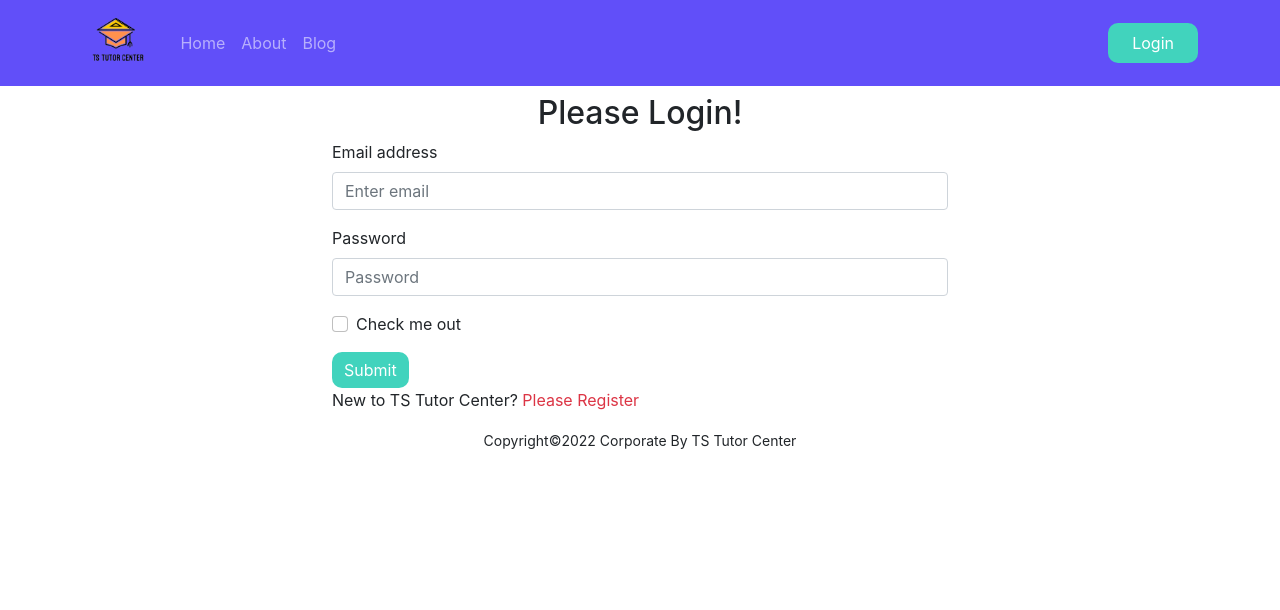
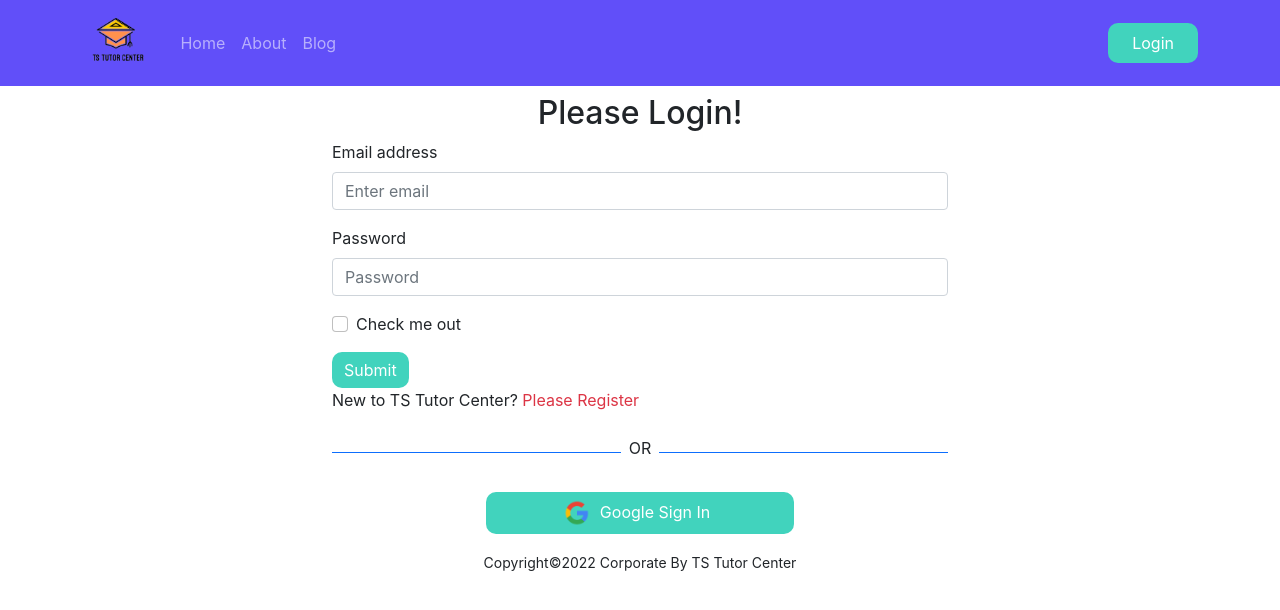
Before and after one commit to tanverrana/ts-tutor-center, a React (Create React App) app: page /login in a window 1280 px wide. Shown: the top 610 px of the page. Built offline with nearby package versions, Linux system fonts and the light colour scheme; no server answers.

Commit message:
google login button

```diff
--- a/src/components/Login/Login.js
+++ b/src/components/Login/Login.js
@@ -4,6 +4,7 @@ import { Button, Form } from 'react-bootstrap';
 import { useSignInWithEmailAndPassword } from 'react-firebase-hooks/auth';
 import { Link, useLocation, useNavigate } from 'react-router-dom';
 import auth from '../../firebase.init';
+import SocialLogin from '../SocialLogin/SocialLogin';
 
 const Login = () => {
     const emailRef = useRef("");
@@ -57,6 +58,7 @@ const Login = () => {
                 </Button>
             </Form>
             <p>New to TS Tutor Center? <Link className="text-danger text-decoration-none" to="/register" onClick={navigateRegister}>Please Register</Link></p>
+            <SocialLogin></SocialLogin>
         </div>
     );
 };
--- a/src/components/Register/Register.js
+++ b/src/components/Register/Register.js
@@ -2,6 +2,7 @@ import React from 'react';
 import { useCreateUserWithEmailAndPassword } from 'react-firebase-hooks/auth';
 import { Link, useNavigate } from 'react-router-dom';
 import auth from '../../firebase.init';
+import SocialLogin from '../SocialLogin/SocialLogin';
 import "./Register.css";
 
 const Register = () => {
@@ -36,9 +37,10 @@ const Register = () => {
                 <input type="text" name="name" id="" placeholder="Enter Your Name" />
                 <input type="email" name="email" id="" placeholder="Enter Your Email" required /><br />
                 <input type="password" name="password" id="" placeholder="Enter Your Password" required />
-                <input type="submit" value="Register" />
+                <input className="btn header-button" type="submit" value="Register" />
             </form>
             <p>Already have an account? <Link className="text-danger text-decoration-none" to="/login" onClick={navigateLogin}>Please Login</Link></p>
+            <SocialLogin></SocialLogin>
         </div>
     );
 };
--- /dev/null
+++ b/src/components/SocialLogin/SocialLogin.js
@@ -0,0 +1,23 @@
+import React from 'react';
+import google from "../../images/social/google-logo.png"
+
+const SocialLogin = () => {
+    return (
+        <div>
+            <div className="d-flex align-items-center">
+                <div style={{ height: "1px" }} className="bg-primary w-50"></div>
+                <p className="mt-2 px-2">OR</p>
+                <div style={{ height: "1px" }} className="bg-primary w-50"></div>
+            </div>
+
+            <div>
+                <button className="btn header-button w-50 d-block mx-auto my-3">
+                    <img style={{ width: "30px" }} src={google} alt="" />
+                    <span className="px-2">Google Sign In</span>
+                </button>
+            </div>
+        </div>
+    );
+};
+
+export default SocialLogin;
```
